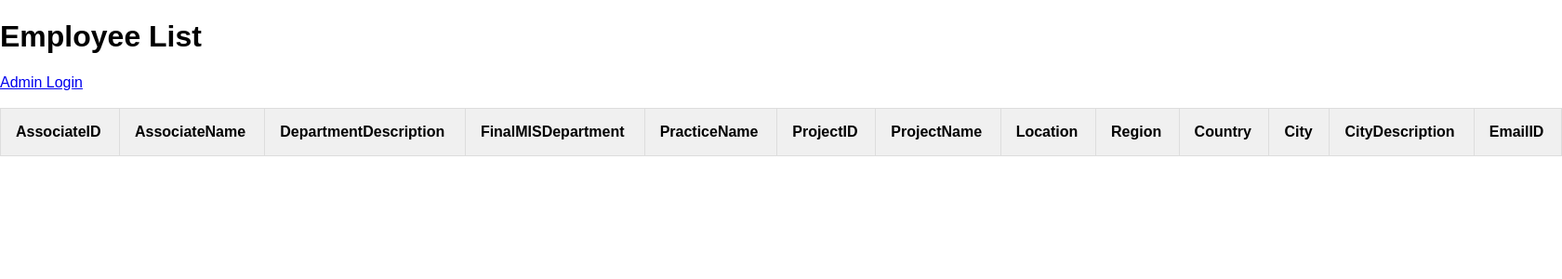
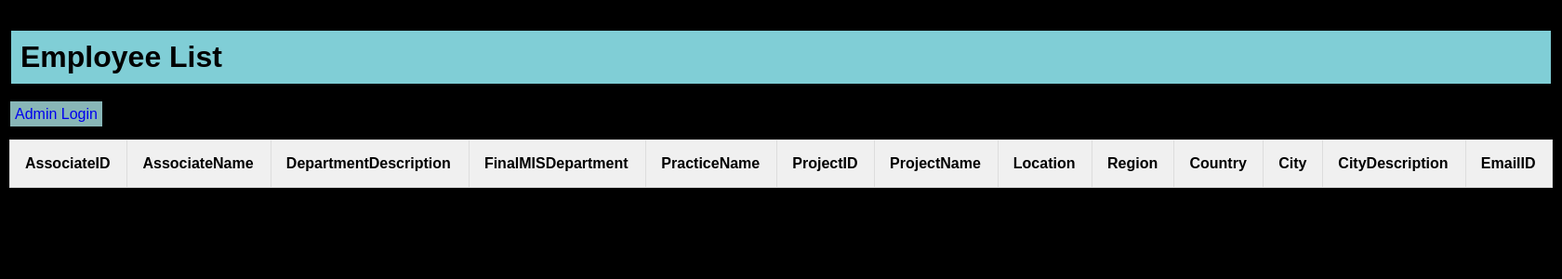
Before and after one commit to ManishKumar-Maganlal/Database, a Flask app: page / in a window 1680 px wide. Shown: the top 300 px of the page at 93% size. Run offline with Flask 3, Linux system fonts and the light colour scheme; data that the repository does not hold is empty.

Commit message:
Add files via upload

```diff
--- a/app.py
+++ b/app.py
@@ -10,13 +10,22 @@
     # Create table with specified columns
     cursor.execute('''
     CREATE TABLE IF NOT EXISTS employees (
-        name TEXT NOT NULL,
-        employee_id TEXT NOT NULL,
-        contact_no TEXT NOT NULL,
-        location TEXT NOT NULL CHECK (location IN ('offshore', 'onshore')),
-        city TEXT NOT NULL CHECK (city IN ('Chennai','Bangalore','Pune') or ('UK','US','Canada'))
-	)
-''')
+        id INTEGER PRIMARY KEY AUTOINCREMENT,
+        associateid TEXT NOT NULL,
+        associatename TEXT NOT NULL,
+        departmentdescription TEXT NOT NULL,
+        finalmisdepartment TEXT NOT NULL,
+        practicename TEXT NOT NULL,
+        projectid TEXT NOT NULL,
+        projectname TEXT NOT NULL,
+        location TEXT NOT NULL,
+        region TEXT NOT NULL,
+        country TEXT NOT NULL,
+        city TEXT NOT NULL,
+        citydescription TEXT NOT NULL,
+        emailid TEXT NOT NULL
+    )
+    ''')
     conn.commit()
     conn.close()
 
@@ -27,10 +36,10 @@
 
 
 from flask import Flask, render_template, request, redirect, url_for, flash, session
-import sqlite3
+
 
 app = Flask(__name__)
-app.secret_key = 'your_secret_key'  # Replace with a strong secret key
+app.secret_key = '12345'  # Replace with a strong secret key
 app.config['SESSION_PERMANENT'] = False
 app.config['SESSION_TYPE'] = 'filesystem'
 
@@ -70,14 +79,22 @@
     conn = get_db_connection()
 
     if request.method == 'POST':
-        name = request.form['name']
-        employee_id = request.form['employee_id']
-        contact_no = request.form['contact_no']
+        associateid = request.form['associateid']
+        associatename = request.form['associatename']
+        departmentdescription = request.form['departmentdescription']
+        finalmisdepartment = request.form['finalmisdepartment']
+        practicename = request.form['practicename']
+        projectid = request.form['projectid']
+        projectname = request.form['projectname']
         location = request.form['location']
+        region = request.form['region']
+        country = request.form['country']
         city = request.form['city']
+        citydescription = request.form['citydescription']
+        emailid = request.form['emailid']
         try:
-            conn.execute('INSERT INTO employees (name, employee_id, contact_no, location, city) VALUES (?, ?, ?, ?, ?)',
-                        (name, employee_id, contact_no, location, city))
+            conn.execute('INSERT INTO employees (associateid,associatename,departmentdescription,finalmisdepartment,practicename,projectid,projectname,location,region,country,city,citydescription,emailid) VALUES (?, ?, ?, ?, ?, ?, ?, ?, ?, ?, ?, ?, ?)',
+                        (associateid, associatename, departmentdescription, finalmisdepartment, practicename, projectid, projectname, location, region, country, city, citydescription, emailid))
             conn.commit()
             flash('Employee added successfully!')
         except Exception as e:
--- a/static/styles.css
+++ b/static/styles.css
@@ -1,10 +1,16 @@
 /* styles.css */
+
+
+
 
 body {
     font-family: Arial, sans-serif;
     margin: 0;
-    padding: 0;
+    padding: 10px;
+    background-color: black;
 }
+
+
 
 header {
     background-color: #333;
@@ -12,6 +18,20 @@
     padding: 1em;
     text-align: center;
 }
+
+h1 {
+    background-color: #80ced6; /* Add your desired background color here */
+    border: 2px solid #000; /* Add your desired border color and width here */
+    padding: 10px; /* Optional: Add padding to make the background color more visible */
+}
+
+a {
+    background-color: #88b6b7; /* Add your desired background color here */
+    border: 1px solid #000; /* Add your desired border color and width here */
+    padding: 5px; /* Optional: Add padding to make the background color more visible */
+    text-decoration: none; /* Optional: Remove underline from links */
+}
+
 
 header h1 {
     margin: 0;
@@ -73,17 +93,17 @@
 }
 
 input[type="text"], input[type="password"] {
-    width: 100%;
+    width: 15%;
     height: 2em;
     margin-bottom: 1em;
-    padding: 1em;
+    padding: 0em;
     border: 1px solid #ccc;
 }
 
 input[type="submit"] {
     background-color: #333;
     color: #fff;
-    padding: 1em 2em;
+    padding: 0em 2em;
     border: none;
     border-radius: 5px;
     cursor: pointer;
```
